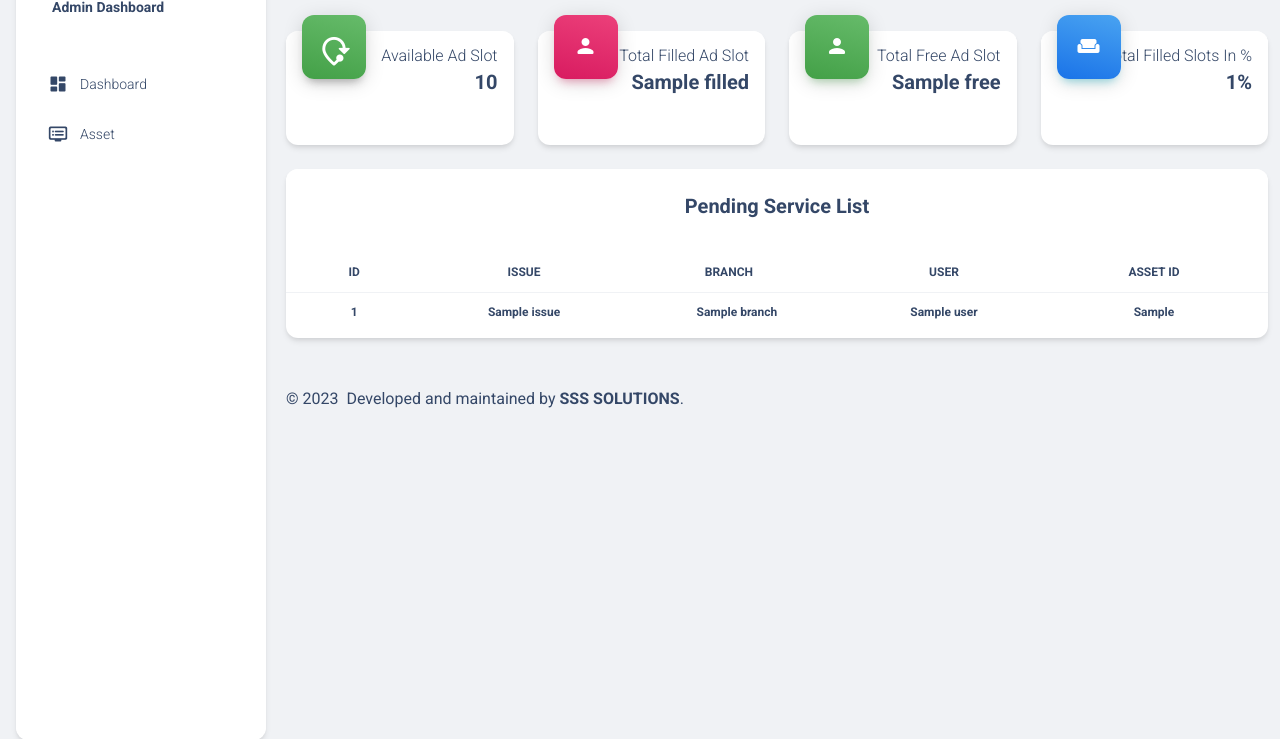
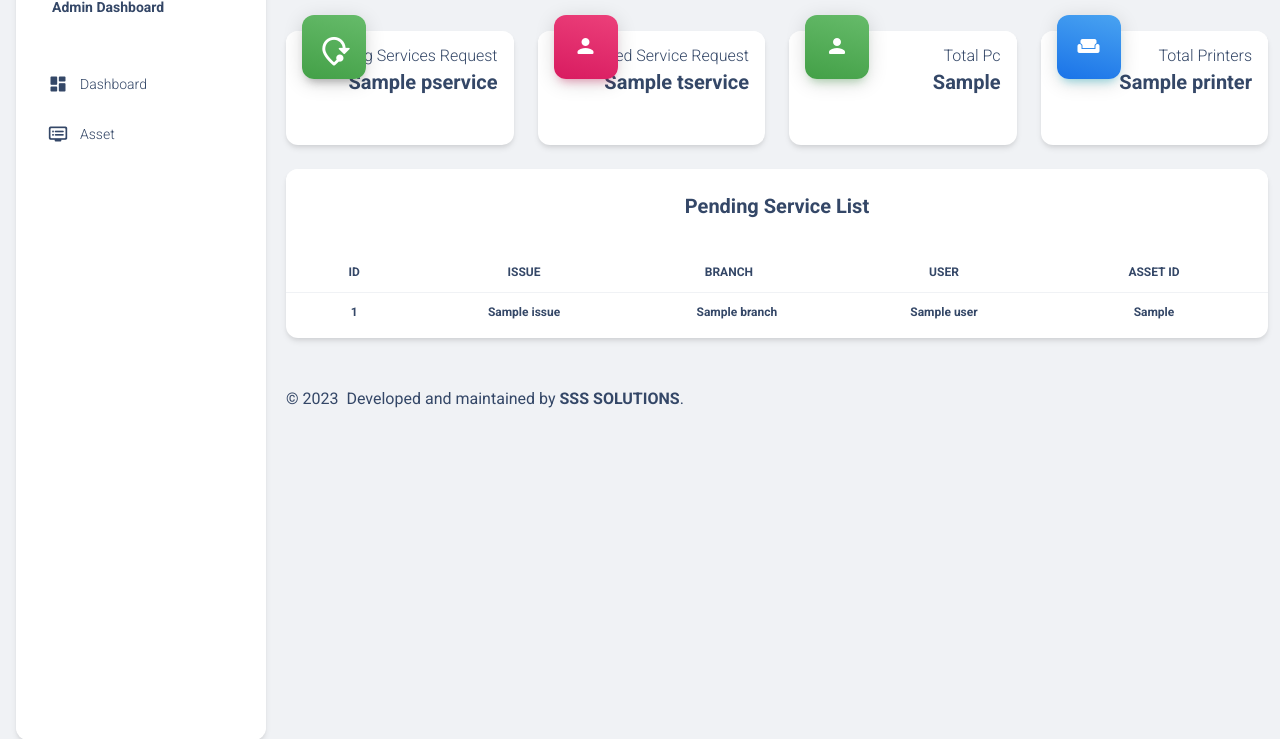
Before and after one commit to Rajeshwaran2001/sss, a Django app: template templates/index.html in a window 1280 px wide. Shown: the part 44-783 px from the top of the page. Run offline with Django 3.2, Linux system fonts and the light colour scheme; the template is opened without the code that fills it: most values are stand-ins (such as "Sample title", 1, 10 or a date in 2020); some libraries are stand-ins or nearby versions.

Commit message:
admin dashboard completed

```diff
--- a/templates/index.html
+++ b/templates/index.html
@@ -80,8 +80,8 @@
                             <i class="material-icons opacity-10" style="font-size:35px;">mode_of_travel</i>
                         </div>
                         <div class="text-end pt-1">
-                            <p class="text-xl mb-0 text-capitalize text-dark">Available Ad slot</p>
-                            <h5 class="mb-0">{{ total }}</h5>
+                            <p class="text-xl mb-0 text-capitalize text-dark">Pending services request</p>
+                            <h5 class="mb-0">{{ pservice }}</h5>
                         </div>
                     </div>
                     <hr class="horizontal my-0">
@@ -96,8 +96,8 @@
                             <i class="material-icons opacity-10">person</i>
                         </div>
                         <div class="text-end pt-1">
-                            <p class="text-xl mb-0 text-capitalize text-dark">Total Filled Ad slot</p>
-                            <h5 class="mb-0">{{ filled }}</h5>
+                            <p class="text-xl mb-0 text-capitalize text-dark">Completed Service request</p>
+                            <h5 class="mb-0">{{ tservice }}</h5>
                         </div>
                     </div>
                     <hr class="horizontal my-0">
@@ -112,8 +112,8 @@
                             <i class="material-icons opacity-10">person</i>
                         </div>
                         <div class="text-end pt-1">
-                            <p class="text-xl mb-0 text-capitalize text-dark">Total Free Ad slot</p>
-                            <h5 class="mb-0">{{ free }}</h5>
+                            <p class="text-xl mb-0 text-capitalize text-dark">Total Pc</p>
+                            <h5 class="mb-0">{{ pc }}</h5>
                         </div>
                     </div>
                     <hr class="horizontal my-0">
@@ -128,8 +128,8 @@
                             <i class="material-icons opacity-10">weekend</i>
                         </div>
                         <div class="text-end pt-1">
-                            <p class="text-xl mb-0 text-capitalize text-dark">Total Filled slots in %</p>
-                            <h5 class="mb-0">{{ percentage }}%</h5>
+                            <p class="text-xl mb-0 text-capitalize text-dark">Total Printers</p>
+                            <h5 class="mb-0">{{ printer }}</h5>
                         </div>
                     </div>
                     <hr class="horizontal my-0">
```
Also changed, not shown: dash/views.py (+9 -1 lines).
